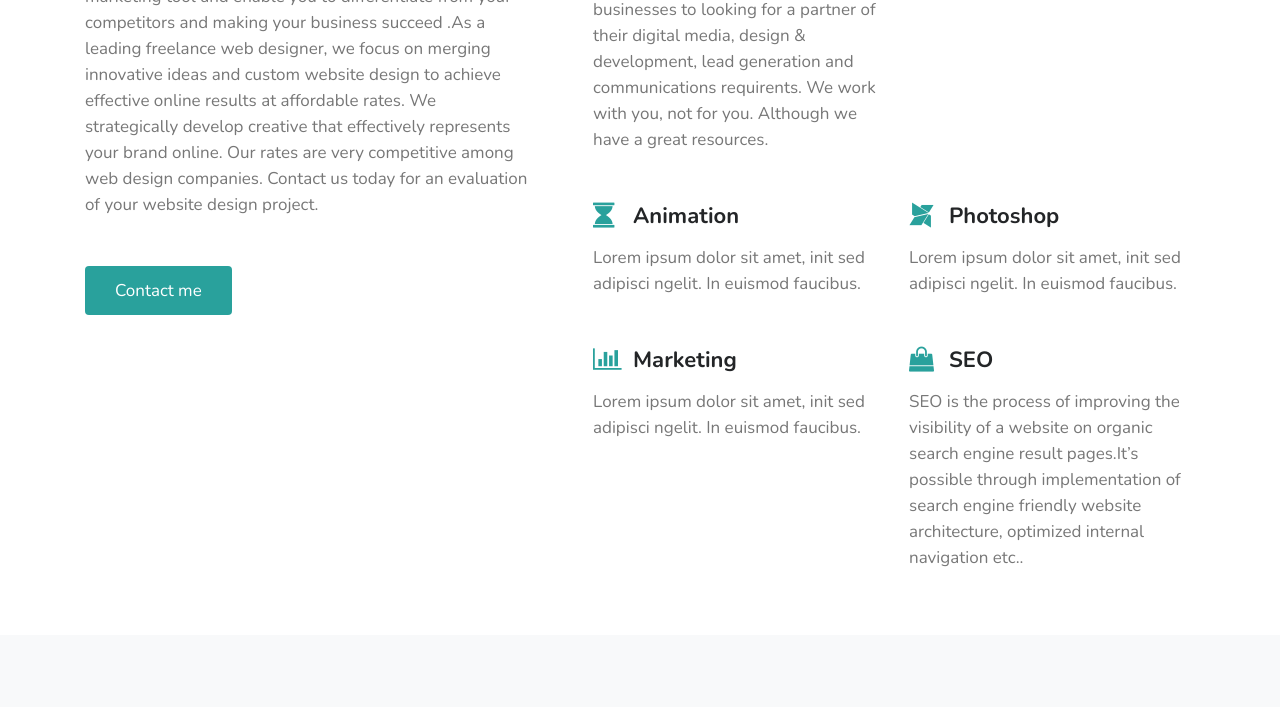
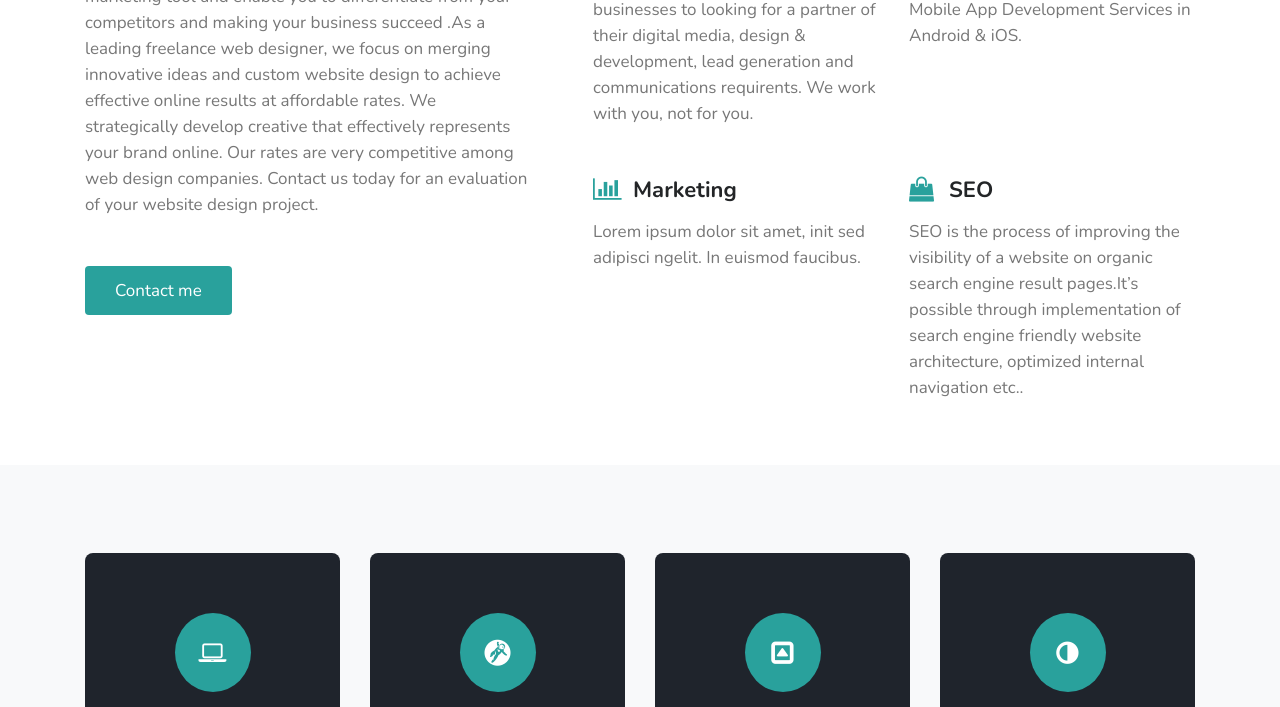
Before and after one commit to samuelsaji/samuelsaji.github.io, a plain HTML site: page services.html in a window 1280 px wide. Shown: the part 378-1085 px from the top of the page. Drawn offline with nearby package versions, Linux system fonts and the light colour scheme.

Commit message:
Update services.html

```diff
--- a/services.html
+++ b/services.html
@@ -81,7 +81,7 @@ Author URL: http://w3layouts.com
                                 <h3>Web design</h3>
                                 <div class="clearfix"></div>
                             </a>
-                            <p>We provide digital experience services to startups and small businesses to looking for a partner of their digital media, design & development, lead generation and communications requirents. We work with you, not for you. Although we have a great resources.</p>
+                            <p>We provide digital experience services to startups and small businesses to looking for a partner of their digital media, design & development, lead generation and communications requirents. We work with you, not for you.</p>
                         </div>
                         <div class="col-md-6 col-sm-6 w3-icon-grid1">
                             <a href="#link">
@@ -89,24 +89,9 @@ Author URL: http://w3layouts.com
                                 <h3>Mobile Apps</h3>
                                 <div class="clearfix"></div>
                             </a>
-                            <p>Lorem ipsum dolor sit amet, init sed adipisci ngelit. In euismod faucibus.</p>
+                            <p>We are one of the Top Mobile App Development Company Offering Mobile App Development Services in Android & iOS.</p>
                         </div>
-                        <div class="col-md-6 col-sm-6 w3-icon-grid1">
-                            <a href="#link">
-                                <span class="fa fa-hourglass text-primary" aria-hidden="true"></span>
-                                <h3>Animation</h3>
-                                <div class="clearfix"></div>
-                            </a>
-                            <p>Lorem ipsum dolor sit amet, init sed adipisci ngelit. In euismod faucibus.</p>
-                        </div>
-                        <div class="col-md-6 col-sm-6 w3-icon-grid1">
-                            <a href="#link">
-                                <span class="fa fa-modx text-primary" aria-hidden="true"></span>
-                                <h3>Photoshop</h3>
-                                <div class="clearfix"></div>
-                            </a>
-                            <p>Lorem ipsum dolor sit amet, init sed adipisci ngelit. In euismod faucibus.</p>
-                        </div>
+
                         <div class="col-md-6 col-sm-6 w3-icon-grid1">
                             <a href="#link">
                                 <span class="fa fa-bar-chart text-primary" aria-hidden="true"></span>
```
